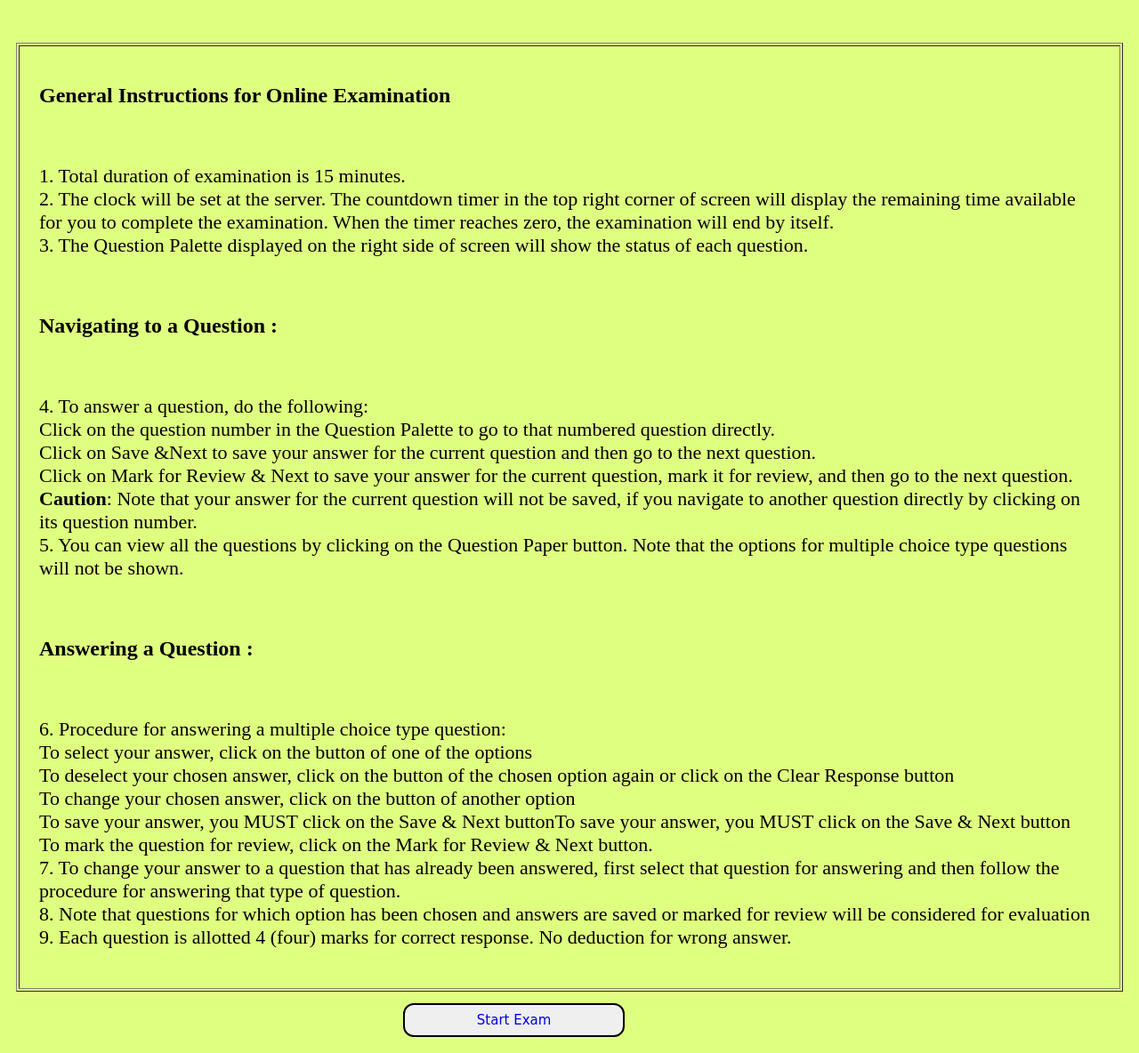
After one commit to ashutosh-7/exam_portal, a PHP site: page /instructions.php in a window 1280 px wide. The commit adds this page. Shown: the whole page at 89% size. Run offline with PHP 8.4, Linux system fonts and the light colour scheme.

Commit message:
Add files via upload

```diff
--- a/allocation.php
+++ b/allocation.php
@@ -120,7 +120,7 @@ $k++;
 
 $query="SELECT * FROM allocation";
 $l=0;
-	$result=mysqli_query($conn,$query);
+1w	$result=mysqli_query($conn,$query);
 while($query_row=mysqli_fetch_assoc($result))
 {
 	$present=$query_row['student_id'];
--- /dev/null
+++ b/instructions.php
@@ -0,0 +1,127 @@
+<?php
+require 'configure.php';
+session_start();
+if(isset($_SESSION['favcolor']))
+{
+	header('location:questions.php');
+
+}
+
+
+?>
+
+
+<!DOCTYPE html>
+<html>
+<head>
+	<title>instructions</title>
+		<meta name="viewport" content="width=device-width, initial-scale=1.0">
+		<style type="text/css">
+		body{
+			background: #dfff80;
+		}
+		.div1,tr,td{
+			margin-top: 3vw;
+			align:centre;
+			padding: 10px;
+
+		}
+		p{
+			font-size: 22px;
+		}
+		a{
+			text-decoration: none;
+		}
+		.button{
+			font-family: "Comic Sans MS", cursive, sans-serif;
+	border-radius: 12px;
+	color: black;
+    border: 2px solid black;
+    font-size: 15px;
+    width: 20%;
+    height: 20%;
+    padding: 8px;
+    cursor: pointer;
+    align:content;
+    margin-left: 34vw;
+    margin-top: 1vw;
+		}
+
+
+		</style>
+
+
+</head>
+<body>
+
+<div class="div1">
+	<table border="1">
+	<tr><td>
+	<table >
+		<tr>
+			<td><h2>General Instructions for Online Examination</h2></td>
+
+
+		</tr>
+		<tr><td><p>1. Total duration of examination is 15 minutes.<br>
+
+2. The clock will be set at the server. The countdown timer in the top right corner of screen will display the remaining time available for you to complete the examination. When the timer reaches zero, the examination will end by itself.
+<br>
+
+3. The Question Palette displayed on the right side of screen will show the status of each question.</p></td></tr>
+<tr><td><h2>Navigating to a Question :</h2></td></tr>
+<tr>
+	<td>
+		<p>
+			4. To answer a question, do the following: <br>
+
+Click on the question number in the Question Palette to go to that numbered question directly.<br>
+Click on Save &Next to save your answer for the current question and then go to the next question.<br>
+Click on Mark for Review & Next to save your answer for the current question, mark it for review, and then go to the next question.<br>
+<b>Caution</b>: Note that your answer for the current question will not be saved, if you navigate to another question directly by clicking on its question number.<br>
+
+5. You can view all the questions by clicking on the Question Paper button. Note that the options for multiple choice type questions will not be shown.<br>
+		</p>
+	</td>
+</tr>
+<tr>
+	<td>
+		<h2>
+			Answering a Question :
+		</h2>
+	</td>
+</tr>
+<tr>
+	<td>
+		<p>
+			6. Procedure for answering a multiple choice type question:<br>
+
+To select your answer, click on the button of one of the options<br>
+To deselect your chosen answer, click on the button of the chosen option again or click on the Clear Response button<br>
+To change your chosen answer, click on the button of another option<br>
+To save your answer, you MUST click on the Save & Next buttonTo save your answer, you MUST click on the Save & Next button<br>
+To mark the question for review, click on the Mark for Review & Next button.<br>
+7. To change your answer to a question that has already been answered, first select that question for answering and then follow the procedure for answering that type of question.<br>
+
+8. Note that questions for which option has been chosen and answers are saved or marked for review will be considered for evaluation<br>
+
+9. Each question is allotted
+4 (four) marks for correct response.
+No deduction for wrong answer.<br>
+
+		</p>
+	</td>
+</tr>
+
+		</td></tr>
+
+
+	</table>
+	</table>
+	<button class="button" name="button"> <a href="questions.php"> Start Exam </a></button>
+
+
+</div>
+
+</body>
+</html>
```
Also changed, not shown: exam_home.php (+6 -1 lines), questions.php (added, +128 -0 lines).
